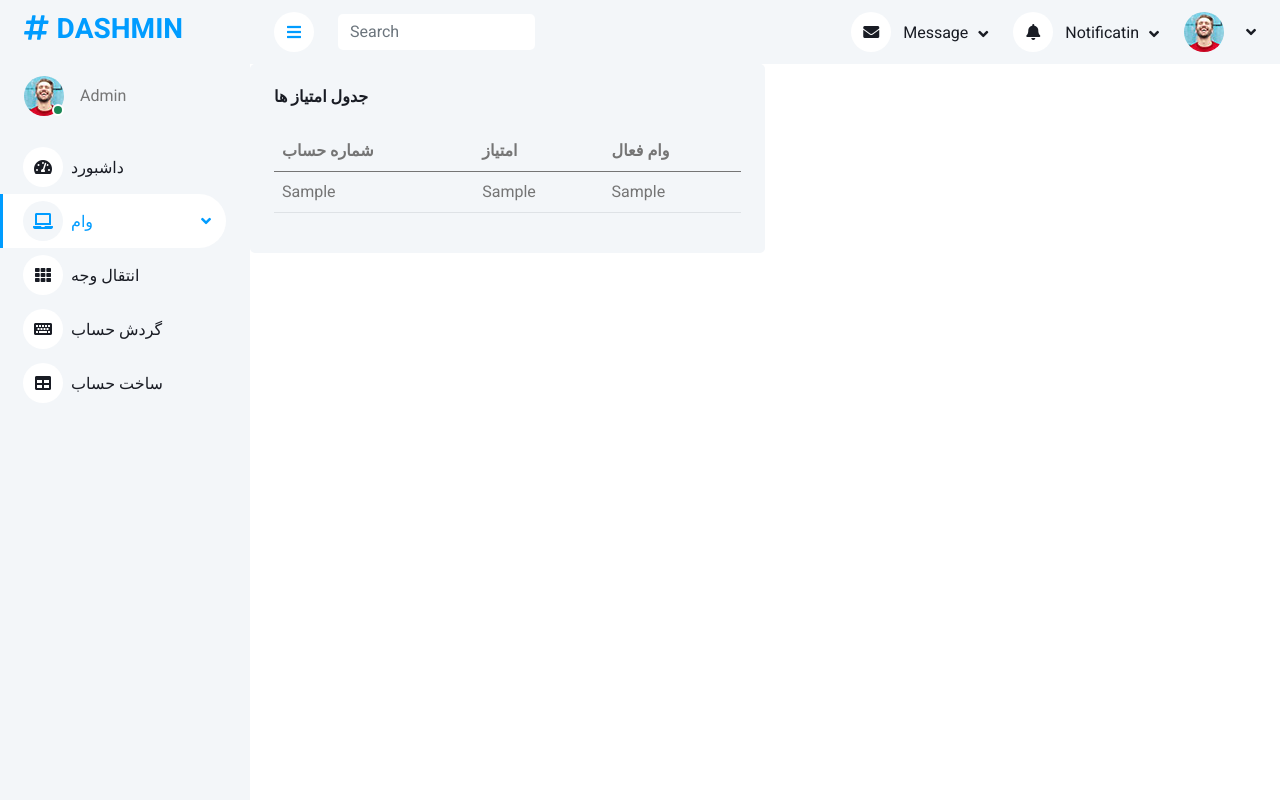
After one commit to mhasanbash/Mobile-Bank-App, a Django app: template bank/templates/point.html in a window 1280 px wide. The commit adds this page. Run offline with Django 5.2, Linux system fonts and the light colour scheme; the template is opened without the code that fills it: most values are stand-ins (such as "Sample title", 1, 10 or a date in 2020); some libraries are stand-ins or nearby versions.

Commit message:
complete loan rate

```diff
--- a/bank/management/urls.py
+++ b/bank/management/urls.py
@@ -1,6 +1,6 @@
 
 from django.urls import path
-from .views import Home, Profile, Signin, signout, CreatedBankAccount, MakeTransection, account_detail, LastTransections
+from .views import Home, Profile, Signin, signout, CreatedBankAccount, MakeTransection, account_detail, LastTransections,CalculateLoanPoint
 
 app_name = 'management'
 
@@ -14,4 +14,5 @@ urlpatterns = [
     path('accountdetail/', account_detail, name='accountdetail'),
     path('successful/', account_detail, name='successful'),
     path('account_turnover/', LastTransections.as_view(), name='account_turnover'),
+    path('point/', CalculateLoanPoint.as_view(), name='point'),
 ]
--- a/bank/templates/base.html
+++ b/bank/templates/base.html
@@ -100,14 +100,15 @@
             <div class="nav-item dropdown">
               <a
                 href="#"
-                class="nav-link dropdown-toggle"
+                class="nav-link dropdown-toggle {% block LOAN %}{%endblock%}"
                 data-bs-toggle="dropdown"
                 ><i class="fa fa-laptop me-2"></i>وام </a
               >
               <div class="dropdown-menu bg-transparent border-0">
-                <a href="button.html" class="dropdown-item">Buttons</a>
-                <a href="typography.html" class="dropdown-item">Typography</a>
-                <a href="element.html" class="dropdown-item">Other Elements</a>
+                <a href="button.html" class="dropdown-item">دریافت وام</a>
+                <a href="button.html" class="dropdown-item">لیست  وام ها</a>
+                <a href="typography.html" class="dropdown-item">لیست اقساط</a>
+                <a href="{% url 'management:point' %}" class="dropdown-item">محاسبه امتیاز</a>
               </div>
             </div>
             <a href="{% url 'management:MakeTransection' %}" class="nav-item nav-link {% block transfering %}{%endblock%}"
--- /dev/null
+++ b/bank/templates/point.html
@@ -0,0 +1,28 @@
+{% extends "base.html" %}
+{% block LOAN %}active{%endblock%}
+
+{% block Dashboard %}
+<div class="col-sm-12 col-xl-6">
+    <div class="bg-light rounded h-100 p-4">
+        <h6 class="mb-4">جدول امتیاز ها</h6>
+        <table class="table table-hover">
+            <thead>
+                <tr>
+                    <th scope="col">شماره حساب</th>
+                    <th scope="col">امتیاز</th>
+                    <th scope="col">وام فعال</th>
+                </tr>
+            </thead>
+            <tbody>
+                {% for res in results %}
+                <tr>
+                    <td>{{res.0}}</td>
+                    <td>{{res.1}}</td>
+                    <td>{{res.2}}</td>
+                </tr>
+                {% endfor %}
+            </tbody>
+        </table>
+    </div>
+</div>
+{% endblock %}
```
Also changed, not shown: bank/management/views.py (+14 -8 lines).
